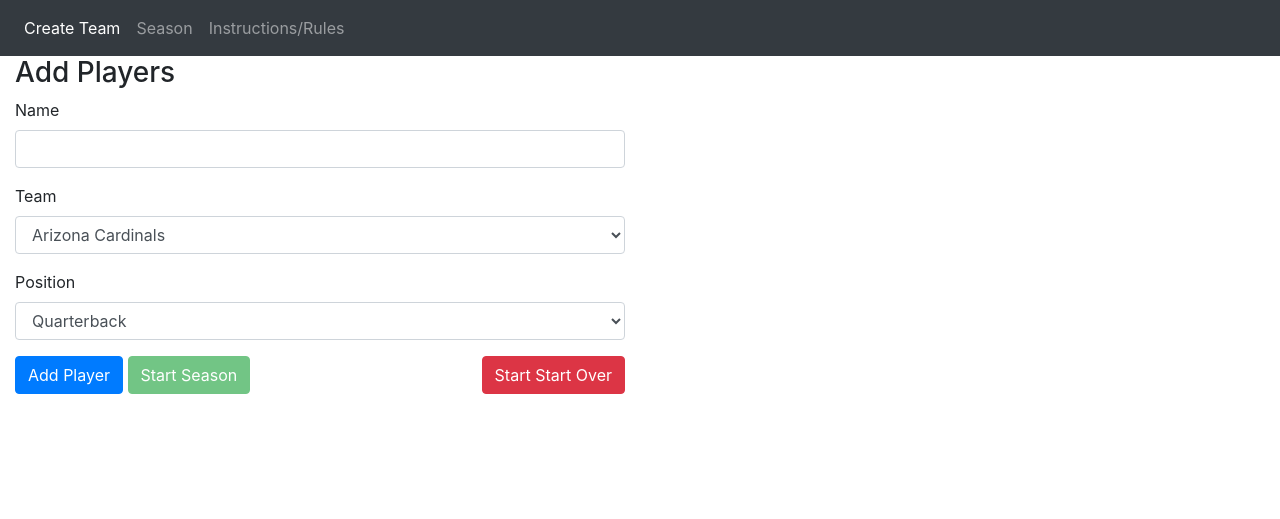
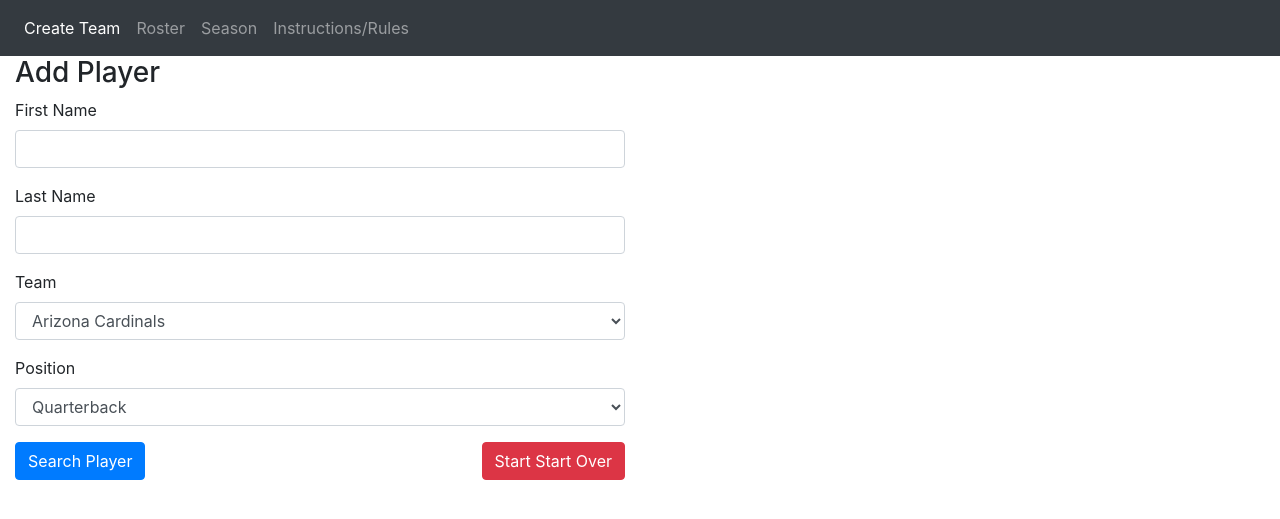
Before and after one commit to michaelbarnett17/FantasyFootball, a Flask app: page / in a window 1280 px wide. Shown: the top 519 px of the page. Run offline with Flask 2, Linux system fonts and the light colour scheme; some libraries are stand-ins or nearby versions.

Commit message:
Database with Player2019 and FantasyTeam tables added. Able to add players to roster

```diff
--- a/application.py
+++ b/application.py
@@ -1,3 +1,5 @@
+import sqlite3
+
 from flask import Flask, redirect, render_template, request
 
 app = Flask(__name__)
@@ -19,6 +21,58 @@ def instructions():
 def season():
     return render_template("season.html")
 
+@app.route("/roster")
+def roster():
+    return render_template("roster.html")
+
 @app.route("/signUp")
 def signUp():
     return render_template("signUp.html")
+
+@app.route("/addPlayer", methods=["GET", "POST"])
+def addPlayer():
+
+    firstName = request.args.get("firstName")
+    lastName = request.args.get("lastName")
+    team = request.args.get("team")
+    position = request.args.get("position")
+
+    conn = sqlite3.connect('football.db')
+    c = conn.cursor()
+    c.execute("""select playerid, position
+                from Player2019
+                where firstName = ? collate nocase
+                and lastName = ? collate nocase
+                and team =?
+                and position = ?"""
+                , (firstName, lastName, team, position))
+
+    try:
+        player = c.fetchall()[0]
+
+        print(player)
+        print(player[0])
+        print(player[1])
+
+        c.execute("""select count(position)
+                    from player2019
+                    join fantasyteam
+                    on player2019.playerid = fantasyTeam.playerid
+                    where position = ?"""
+                    , (player[1],))
+
+        exisitingCount = c.fetchone()[0]
+        print("exisiting count for this pos is ", exisitingCount)
+
+        if (exisitingCount == 0):
+            c.execute("""insert into fantasyteam (playerid)
+                        values (?)"""
+                        , (player[0],))
+            conn.commit()
+            return render_template("roster.html", player = player)
+        else:
+            player = ('You already have a ' + player[1],)
+            return render_template("createTeam.html", player = player)
+
+    except:
+        return render_template("createTeam.html", player = None)
--- a/static/js/createTeam.js
+++ b/static/js/createTeam.js
@@ -3,6 +3,10 @@ const maxPlayers = 3;
 var QB = false;
 var RB = false;
 var WR = false;
+
+document.querySelector("#searchPlayer").onclick = function() {
+    searchPlayer();
+};
 
 document.querySelector("#addPlayer").onclick = function() {
     processPlayer();
@@ -19,6 +23,10 @@ document.getElementById("startOver").onclick = function() {
     document.querySelector("#runningBack").disabled = false;
     document.querySelector("#wideReceiver").disabled = false;
 };
+
+function searchPlayer() {
+
+}
 
 function processPlayer() {
 
--- a/templates/createTeam.html
+++ b/templates/createTeam.html
@@ -12,19 +12,23 @@
   <div class="container-fluid">
     <div class="row">
       <div class="col-md-12">
-        <h3>Add Players</h3>
+        <h3>Add Player</h3>
       </div>
     </div>
     <div class="row">
       <div class="col-md-6">
-        <form id="playerForm" action="/season">
+        <form id="playerForm" action="" method="get">
           <div class="form-group">
-            <label for="playerName">Name</label>
-            <input type="text" class="form-control" id="playerName">
+            <label for="firstName">First Name</label>
+            <input type="text" class="form-control" id="firstName" name="firstName">
           </div>
           <div class="form-group">
-            <label for="playerTeam">Team</label>
-            <select class="form-control" id="playerTeam">
+            <label for="lastName">Last Name</label>
+            <input type="text" class="form-control" id="lastName" name="lastName">
+          </div>
+          <div class="form-group">
+            <label for="team">Team</label>
+            <select class="form-control" id="team" name="team">
               <option value="ARI">Arizona Cardinals</option>
               <option value="ATL">Atlanta Falcons</option>
               <option value="BAL">Baltimore Ravens</option>
@@ -60,8 +64,8 @@
             </select>
           </div>
           <div class="form-group">
-            <label for="playerPosition">Position</label>
-            <select class="form-control" id="playerPosition">
+            <label for="position">Position</label>
+            <select class="form-control" id="position" name="position">
               <option id="quarterBack" value="QB">Quarterback</option>
               <option id="runningBack" value="RB">Running Back</option>
               <option id="wideReceiver" value="WR">Wide Receiver</option>
@@ -69,15 +73,20 @@
           </div>
           <div class="row">
             <div class="col-md-12">
-              <button type="reset" id="addPlayer" class="btn btn-primary">Add Player</button>
-              <button type="submit" id="startSeason" class="btn btn-success" disabled>Start Season</button>
+              <button type="submit" id="addPlayer" name="addPlayer" formaction="/addPlayer" class="btn btn-primary">Search Player</button>
               <button type="button" id="startOver" class="btn btn-danger">Start Start Over</button>
             </div>
           </div>
         </form>
       </div>
       <div class="col-md-6 playerInfo" id="players">
-        <!--Player Will be dynamically added here-->
+        {% if player is defined %}
+          {% if player[0] is defined %}
+          <h4>{{ player[0] }}</h4>
+          {% else %}
+          <h4>Player Not Found</h4>
+          {% endif %}
+        {% endif %}
       </div>
     </div>
   </div>
--- a/templates/layout.html
+++ b/templates/layout.html
@@ -24,6 +24,9 @@
           <a class="nav-link" href="{{ url_for('createTeam') }}" id="createTeamNav">Create Team</a>
         </li>
         <li class="nav-item">
+          <a class="nav-link" href="{{ url_for('roster') }}" id="roster">Roster</a>
+        </li>
+        <li class="nav-item">
           <a class="nav-link" href="{{ url_for('season') }}" id="seasonNav">Season</a>
         </li>
         <li class="nav-item">
```
Also changed, not shown: templates/roster.html (added, +17 -0 lines), football.db (added), static/css/roster.css (added), static/js/roster.js (added), static/js/team.js (added).
